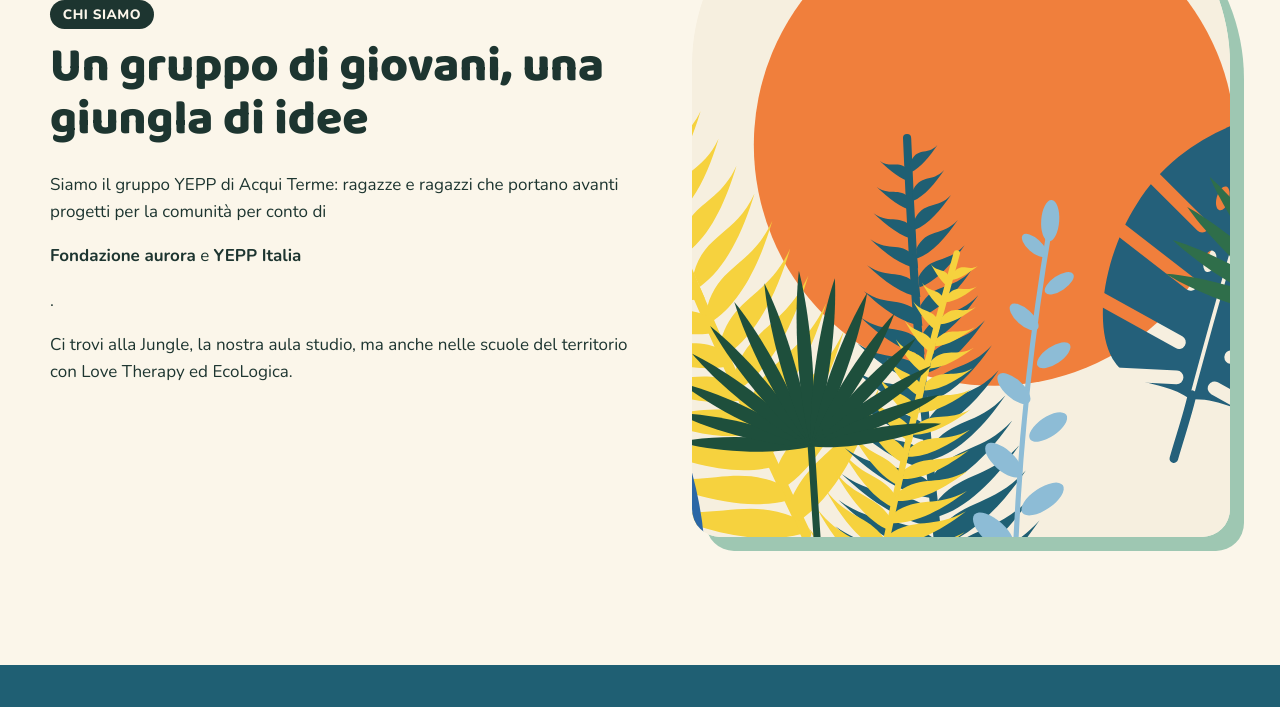
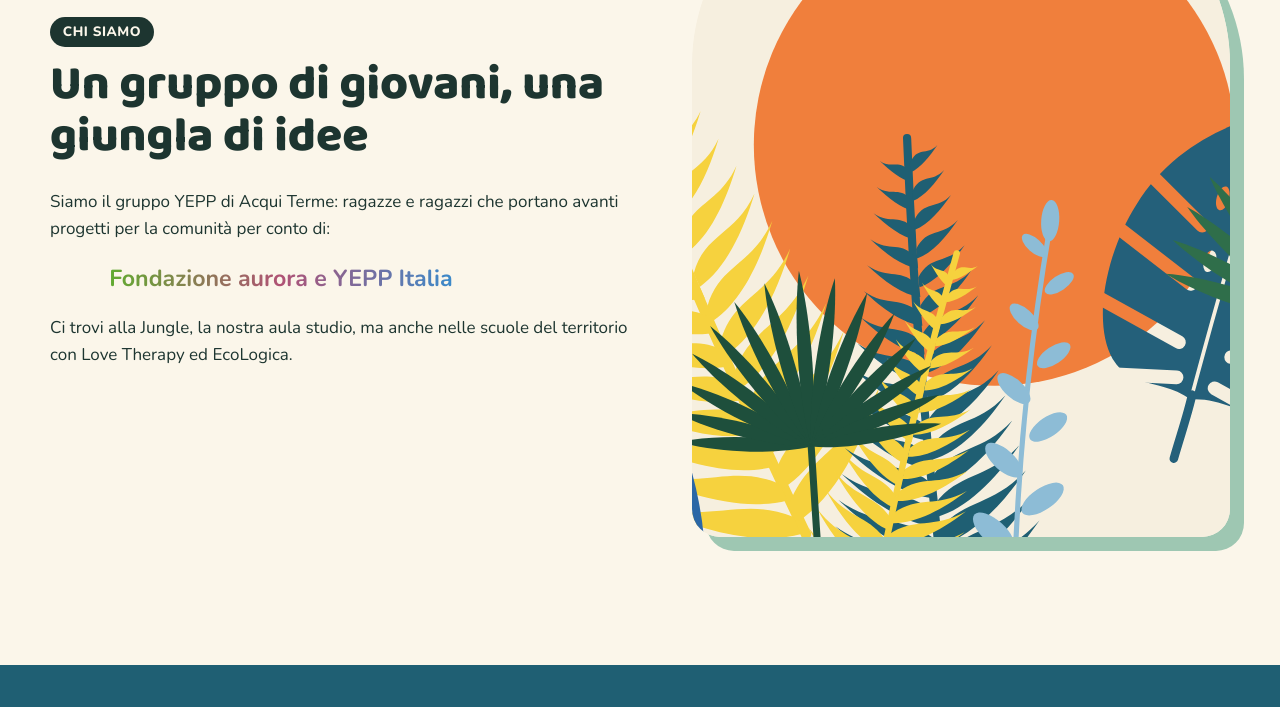
Before and after one commit to yeppacquiterme-tech/yeppacquiterme-tech.github.io, a plain HTML site: page index.html in a window 1280 px wide. Shown: the part 1905-2612 px from the top of the page. Drawn offline with nearby package versions, Linux system fonts and the light colour scheme.

Commit message:
Update index.html

```diff
--- a/index.html
+++ b/index.html
@@ -83,7 +83,8 @@
         <div>
           <span class="etichetta">Chi siamo</span>
           <h2>Un gruppo di giovani, una giungla di idee</h2>
-          <p>Siamo il gruppo YEPP di Acqui Terme: ragazze e ragazzi che portano avanti progetti per la comunità per conto di <p class="hero_frase"> <strong>Fondazione aurora</strong> e <strong>YEPP Italia</strong> </p> .</p>
+          <p>Siamo il gruppo YEPP di Acqui Terme: ragazze e ragazzi che portano avanti progetti per la comunità per conto di: </p>
+          <p class="hero__frase"> <strong>Fondazione aurora e YEPP Italia</strong> </p>
           <p>Ci trovi alla Jungle, la nostra aula studio, ma anche nelle scuole del territorio con Love Therapy ed EcoLogica.</p>
         <!--  <p><span class="da-completare">[Qualche riga sulla storia del gruppo: quando è nato, quanti siamo, cosa ci muove.]</span></p> -->
         </div>
```
